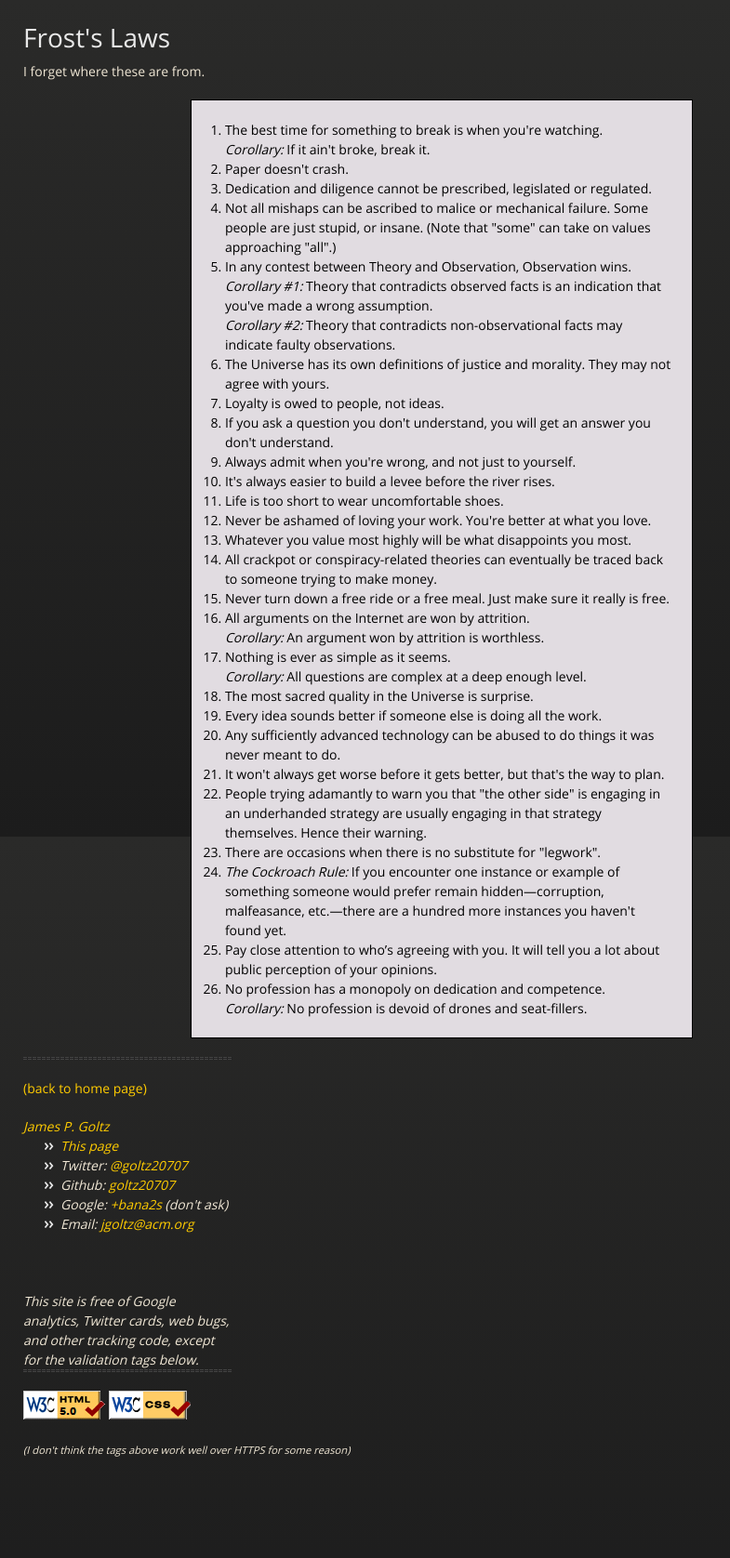
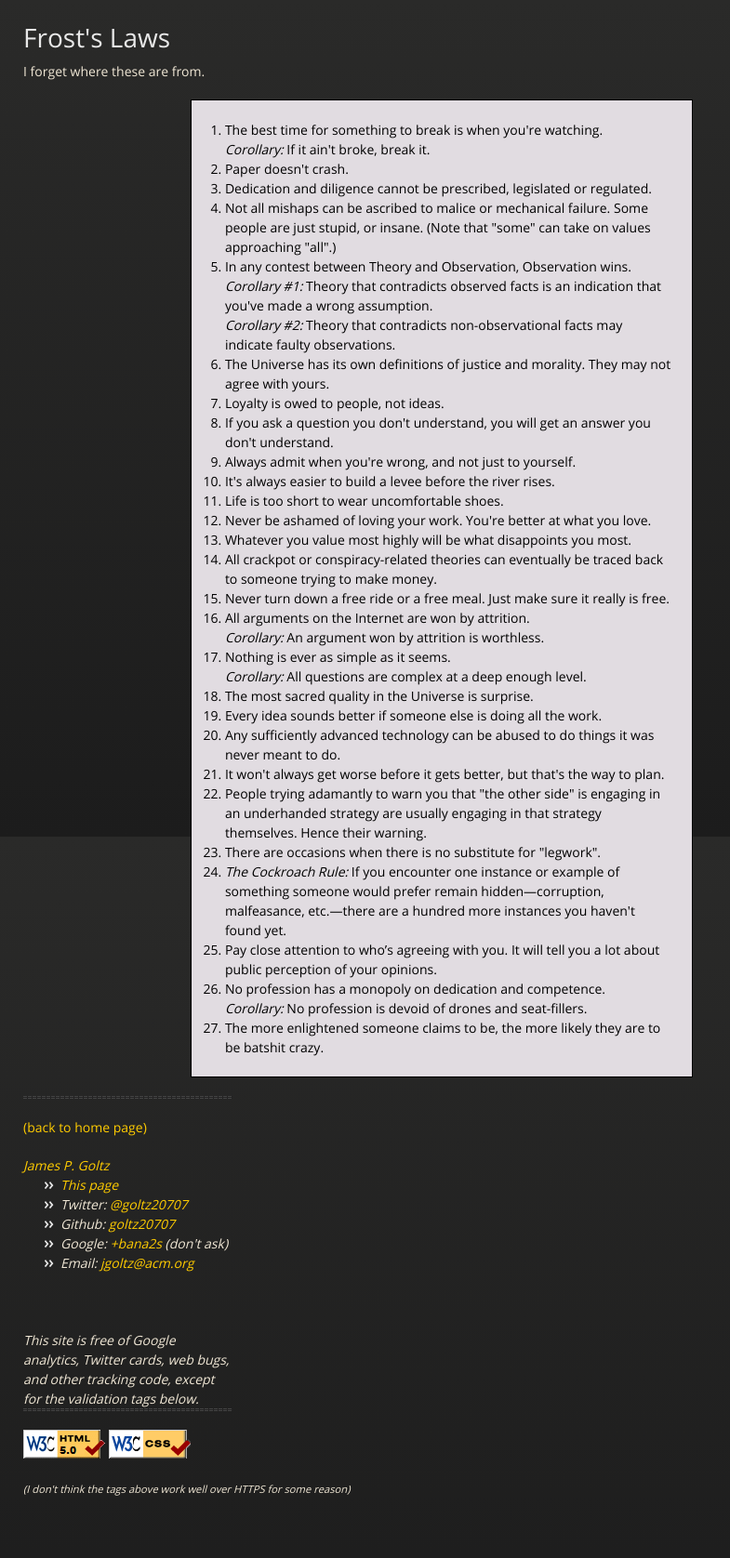
Before and after one commit to goltz20707/goltz20707.github.io, a Jekyll site: the page built from laws.html, in a window 1280 px wide. Shown: the whole page at 93% size, without its empty margins (0-785 px from the left). Built offline with Jekyll 4.4.1, drawn with Linux system fonts in a browser that asks for light colours; before the commit the page ends 1634 px from its top, so only the background shows below that.

Commit message:
Added enlightenment/crazy rule.

```diff
--- a/laws.html
+++ b/laws.html
@@ -66,4 +66,6 @@ title: "Frost's Laws"
       <li>No profession has a monopoly on dedication and competence.<br/>
 	<em>Corollary:</em> No profession is devoid of drones and
 	seat-fillers.</li>
+      <li>The more enlightened someone claims to be, the more likely
+	they are to be batshit crazy.</li>
     </ol>
```
